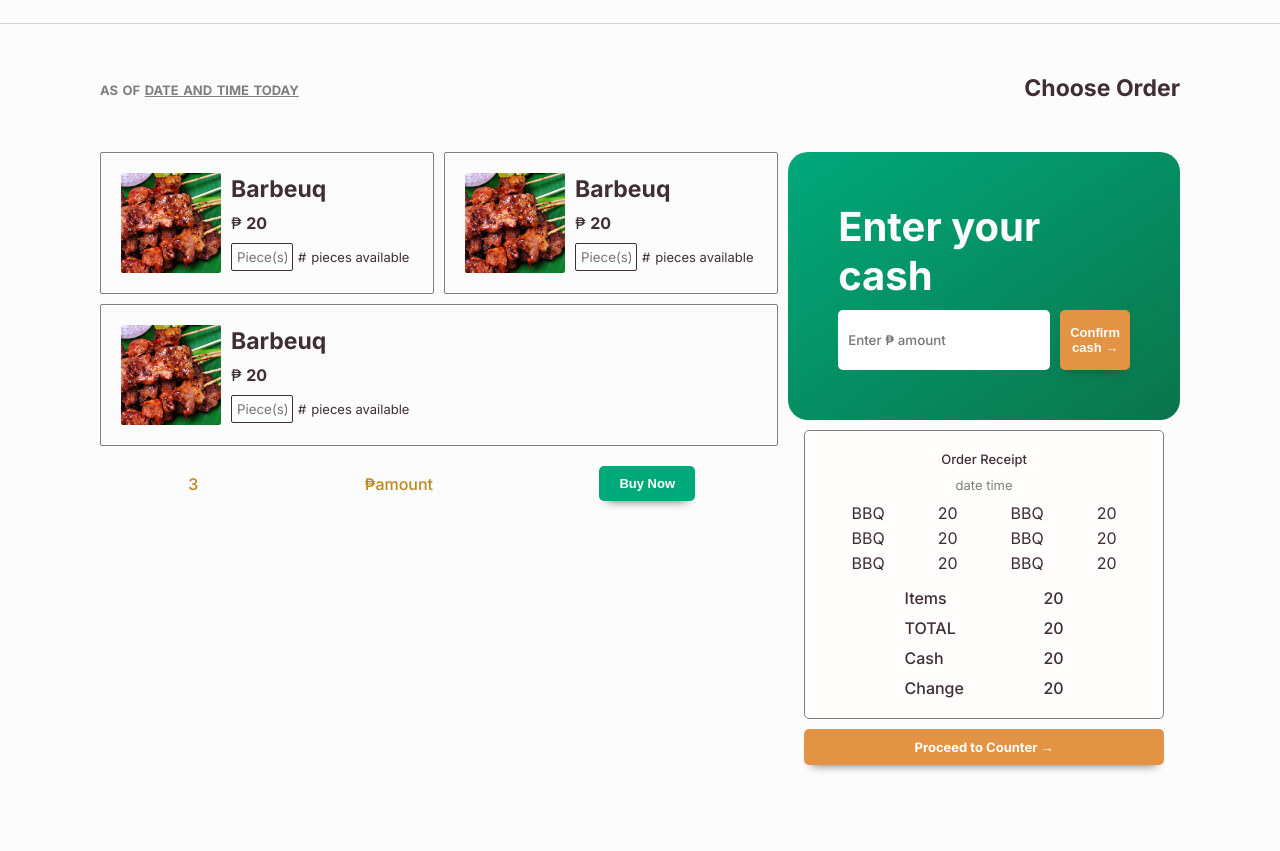
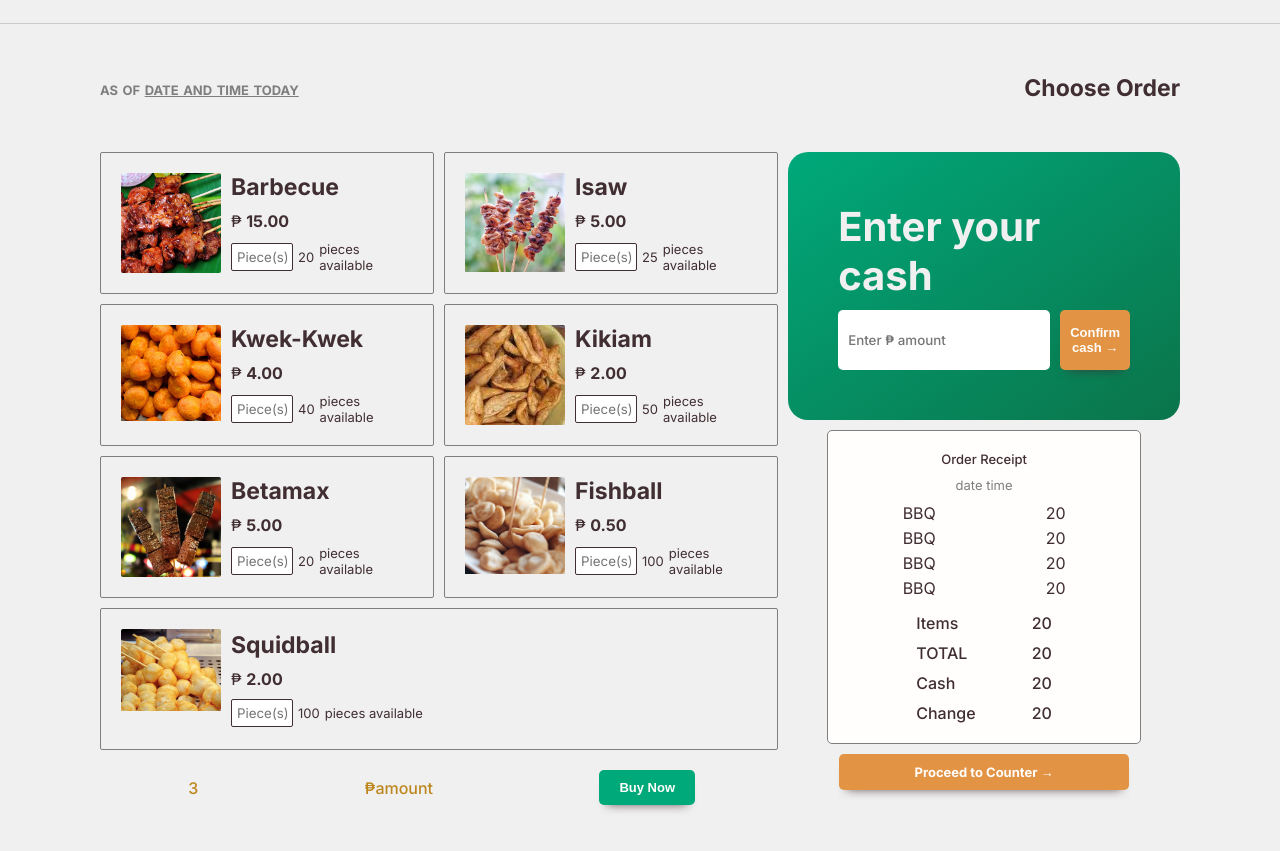
Before and after one commit to michaela-austria/pinoy-snacks-app, a website: page index.html in a window 1280 px wide. Shown: the part 57-908 px from the top of the page. Before the commit the page ends 872 px from the top, so only its background shows below. Drawn offline with Linux system fonts and the light colour scheme; some icons are missing.

Commit message:
food choices load

```diff
--- a/index.html
+++ b/index.html
@@ -31,79 +31,7 @@
             <section class="grid-container">
 
                 <div class="grid-container__choices">
-                    <div class="grid-container__choices--checkboxes">
-                        <div class="checkbox-container">
-                            <input type="checkbox" id="food" name="food" class="checkbox__icon">
-                            <div class="checkbox">
-                                <label for="food" class="checkbox__container">
-                                    <div class="checkbox__imgContainer">
-                                        <img src="img/barbeque.jpeg" alt="barbeque" class="checkbox__img">
-                                    </div>
-
-
-                                    <div class="checkbox__details">
-                                        <h5 class="checkbox__name">Barbeuq</h5>
-
-                                        <div class="checkbox__price">₱ <span><strong>20</strong></span></div>
-
-                                        <div class="checkbox__number">
-                                            <input type="number" class="checkbox__number checkbox__number--userChoice" placeholder="Piece(s)">
-                                            <h6 class="checkbox__number checkbox__number--currStock"><span>#</span> pieces available</h6>
-                                        </div>
-                                    </div>
-
-
-                                </label>
-                            </div>
-                        </div>
-                        <div class="checkbox-container">
-                            <input type="checkbox" id="food" name="food" class="checkbox__icon">
-                            <div class="checkbox">
-                                <label for="food" class="checkbox__container">
-                                    <div class="checkbox__imgContainer">
-                                        <img src="img/barbeque.jpeg" alt="barbeque" class="checkbox__img">
-                                    </div>
-
-
-                                    <div class="checkbox__details">
-                                        <h5 class="checkbox__name">Barbeuq</h5>
-
-                                        <div class="checkbox__price">₱ <span><strong>20</strong></span></div>
-
-                                        <div class="checkbox__number">
-                                            <input type="number" class="checkbox__number checkbox__number--userChoice" placeholder="Piece(s)">
-                                            <h6 class="checkbox__number checkbox__number--currStock"><span>#</span> pieces available</h6>
-                                        </div>
-                                    </div>
-
-
-                                </label>
-                            </div>
-                        </div>
-                        <div class="checkbox-container">
-                            <input type="checkbox" id="food" name="food" class="checkbox__icon">
-                            <div class="checkbox">
-                                <label for="food" class="checkbox__container">
-                                    <div class="checkbox__imgContainer">
-                                        <img src="img/barbeque.jpeg" alt="barbeque" class="checkbox__img">
-                                    </div>
-
-
-                                    <div class="checkbox__details">
-                                        <h5 class="checkbox__name">Barbeuq</h5>
-
-                                        <div class="checkbox__price">₱ <span><strong>20</strong></span></div>
-
-                                        <div class="checkbox__number">
-                                            <input type="number" class="checkbox__number checkbox__number--userChoice" placeholder="Piece(s)">
-                                            <h6 class="checkbox__number checkbox__number--currStock"><span>#</span> pieces available</h6>
-                                        </div>
-                                    </div>
-
-
-                                </label>
-                            </div>
-                        </div>
+                    <div class="grid-container__choices--checkboxes checkboxFood">
                     </div>
 
 
@@ -133,14 +61,6 @@
                         <p class="receipt__datetime">date time</p>
 
                         <div class="receipt__cartContainer">
-                            <div class="receipt__itemprice">
-                                <div class="receipt__itemprice--item">BBQ</div>
-                                <div class="receipt__itemprice--price">20</div>
-                            </div>
-                            <div class="receipt__itemprice">
-                                <div class="receipt__itemprice--item">BBQ</div>
-                                <div class="receipt__itemprice--price">20</div>
-                            </div>
                             <div class="receipt__itemprice">
                                 <div class="receipt__itemprice--item">BBQ</div>
                                 <div class="receipt__itemprice--price">20</div>
--- a/index.js
+++ b/index.js
@@ -0,0 +1,93 @@
+const food = [
+    {
+        id: 1,
+        name: "Barbecue",
+        price: 15,
+        invetory: 20,
+        img: "img/barbeque.jpeg"
+    },
+    {
+        id: 2,
+        name: "Isaw",
+        price: 5,
+        invetory: 25,
+        img: "img/isaw.jpeg"
+    },
+    {
+        id: 3,
+        name: "Kwek-Kwek",
+        price: 4,
+        invetory: 40,
+        img: "img/kwekkwek.jpeg"
+    },
+    {
+        id: 4,
+        name: "Kikiam",
+        price: 2,
+        invetory: 50,
+        img: "img/kikiam.jpeg"
+    },
+    {
+        id: 5,
+        name: "Betamax",
+        price: 5,
+        invetory: 20,
+        img: "img/betamax.jpeg"
+    },
+    {
+        id: 6,
+        name: "Fishball",
+        price: 0.5,
+        invetory: 100,
+        img: "img/fishball.png"
+    },
+    {
+        id: 7,
+        name: "Squidball",
+        price: 2,
+        invetory: 100,
+        img: "img/squidball.jpeg"
+    },
+
+];
+
+console.log(food);
+
+
+const choicesContainer = document.querySelector('.checkboxFood');
+console.log(choicesContainer);
+
+const loadFoodChoices = function(){
+    food.forEach(f => {
+        const markup = `
+            <div class="checkbox-container">
+                <input type="checkbox" id="${f.name}" name="${f.name}" class="checkbox__icon">
+                <div class="checkbox">
+                    <label for="${f.name}" class="checkbox__container">
+                        <div class="checkbox__imgContainer">
+                            <img src="${f.img}" alt="${f.name}" class="checkbox__img">
+                        </div>
+
+
+                        <div class="checkbox__details">
+                            <h5 class="checkbox__name">${f.name}</h5>
+
+                            <div class="checkbox__price">₱ <span><strong>${f.price.toFixed(2)}</strong></span></div>
+
+                            <div class="checkbox__number">
+                                <input type="number" class="checkbox__number checkbox__number--userChoice" placeholder="Piece(s)">
+                                <h6 class="checkbox__number checkbox__number--currStock"><span>${f.invetory}</span> pieces available</h6>
+                            </div>
+                        </div>
+
+
+                    </label>
+                </div>
+            </div>
+        `;
+
+        choicesContainer.insertAdjacentHTML("beforeend", markup);
+    })
+}
+
+loadFoodChoices();
--- a/sass/abstracts/_variables.scss
+++ b/sass/abstracts/_variables.scss
@@ -3,7 +3,7 @@ $brown-1: #BD871F;
 $brown-2: #e29344;
 $brown-light: #FFF8EC;
 $white: #fffefc;
-$gray: #fcfcfc;
+$gray: #f0f0f0;
 $gray-2: #7e7e7e;
 $black: #402E32;
 $green-1: #00A97A;
--- a/sass/base/_utilities.scss
+++ b/sass/base/_utilities.scss
@@ -5,4 +5,9 @@
         margin: 5rem 2rem;
 
      }
+
+     //862px
+     @media only screen and (max-width: 53.875em) {
+        margin: 5rem;
+     }
 }
--- a/sass/components/_receipt.scss
+++ b/sass/components/_receipt.scss
@@ -4,7 +4,6 @@
     flex-direction: column;
     align-items: center;
     background-color: $white;
-    // width: 100%;
     border: 1px solid $gray-2;
     border-radius: 5px;
 
@@ -13,11 +12,12 @@
     }
 
     &__cartContainer{
-        display: flex;
-        flex-wrap: wrap;
+        width: 60%;
+        display: grid;
 
         &>*{
             margin-bottom: 0.5rem;
+            flex: 1;
         }
     }
 
@@ -27,9 +27,8 @@
     }
 
     &__itemprice{
-        flex: 0 0 50%;
         display: flex;
-        justify-content: space-around;
+        justify-content: space-between;
     }
 
     &__detailsContainer{
--- a/sass/pages/_home.scss
+++ b/sass/pages/_home.scss
@@ -85,6 +85,7 @@
 .grid-container__receipt{
     display: block;
     margin: 0 auto;
+    width: 80%;
 
     &>*:not(:last-child){
         margin-bottom: 1rem;
```
Also changed, not shown: css/style.css, img/betamax.jpeg (added), img/fishball.png (added), img/isaw.jpeg (added), img/kikiam.jpeg (added), img/kwekkwek.jpeg (added), img/squidball.jpeg (added), 1 other file.
